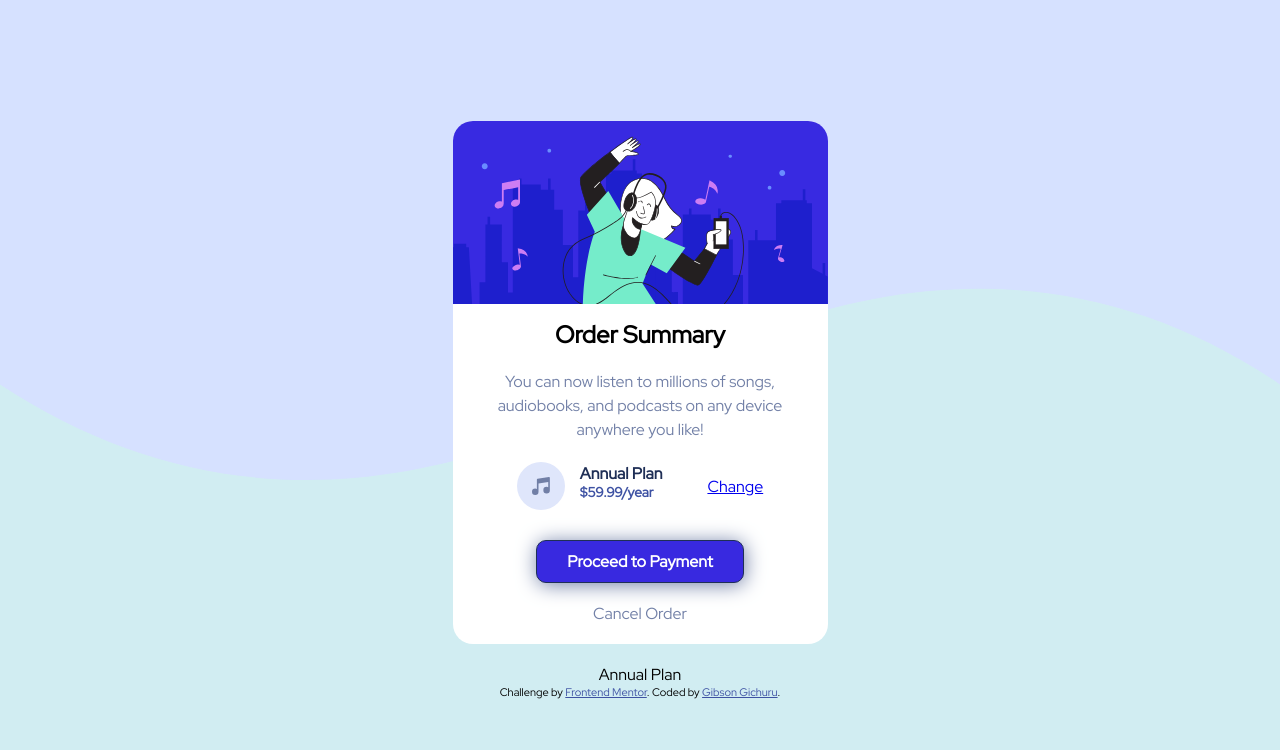
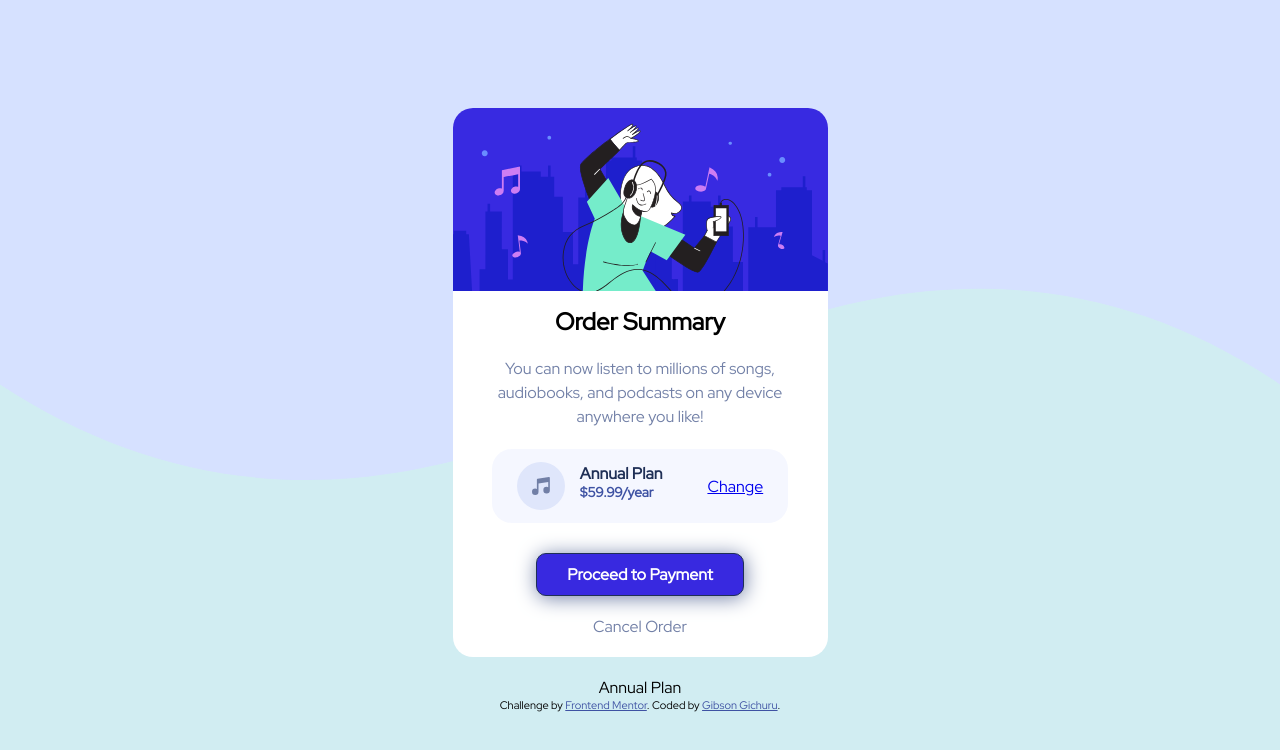
Before and after one commit to Gibson-Gichuru/order-summary-component-main, a plain HTML site: page index.html in a window 1280 px wide. Drawn offline with Linux system fonts and the light colour scheme.

Commit message:
final touches

```diff
--- a/index.html
+++ b/index.html
@@ -95,6 +95,11 @@
 
       align-items: center;
       justify-content: space-between;
+      background-color: hsl(225, 100%, 98%);
+
+      border-radius: 20px;
+
+      padding: 13px 25px;
 
     }
 
@@ -125,6 +130,7 @@
       display: block;
       text-align: center;
       margin: 5px 0;
+
     }
 
     .check-out {
```
